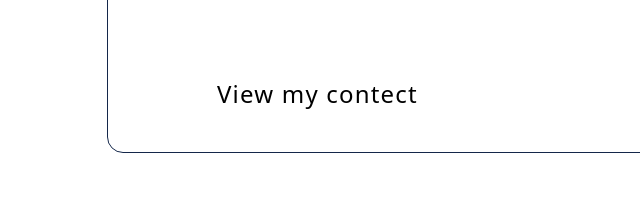
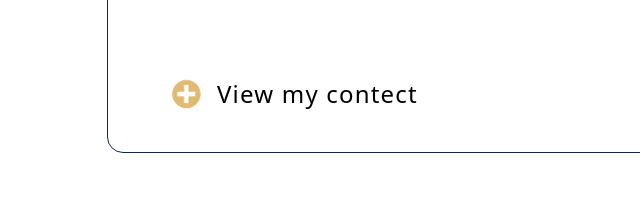
Before and after one commit to Najmudiin11/Personal-site, a website: page src/About_me.html in a window 1280 px wide. Shown: the part 2995-3205 px from the top of the page, 33-673 px from the left. Drawn offline with nearby package versions, Linux system fonts and the light colour scheme; files that its build step writes are made by us from their sources; the site is published under a folder, as on GitHub Pages, so addresses that start at the root find nothing.

Commit message:
Update About_me.html

```diff
--- a/src/About_me.html
+++ b/src/About_me.html
@@ -106,7 +106,7 @@
 
 
           <div class="flex mx-auto my-17 w-[900px]">
-            <img class="w-15   " src="/src/photos/plus.png" alt="">
+            <img class="w-15   " src="photos/plus.png" alt="">
             <p class="text-black text-2xl font-normal tracking-wider mt-3 ">View my contect</p>
             <button class="btns ml-110 mt-2 font-bold text-xl h-12 ">Contact me</button>
 
```
